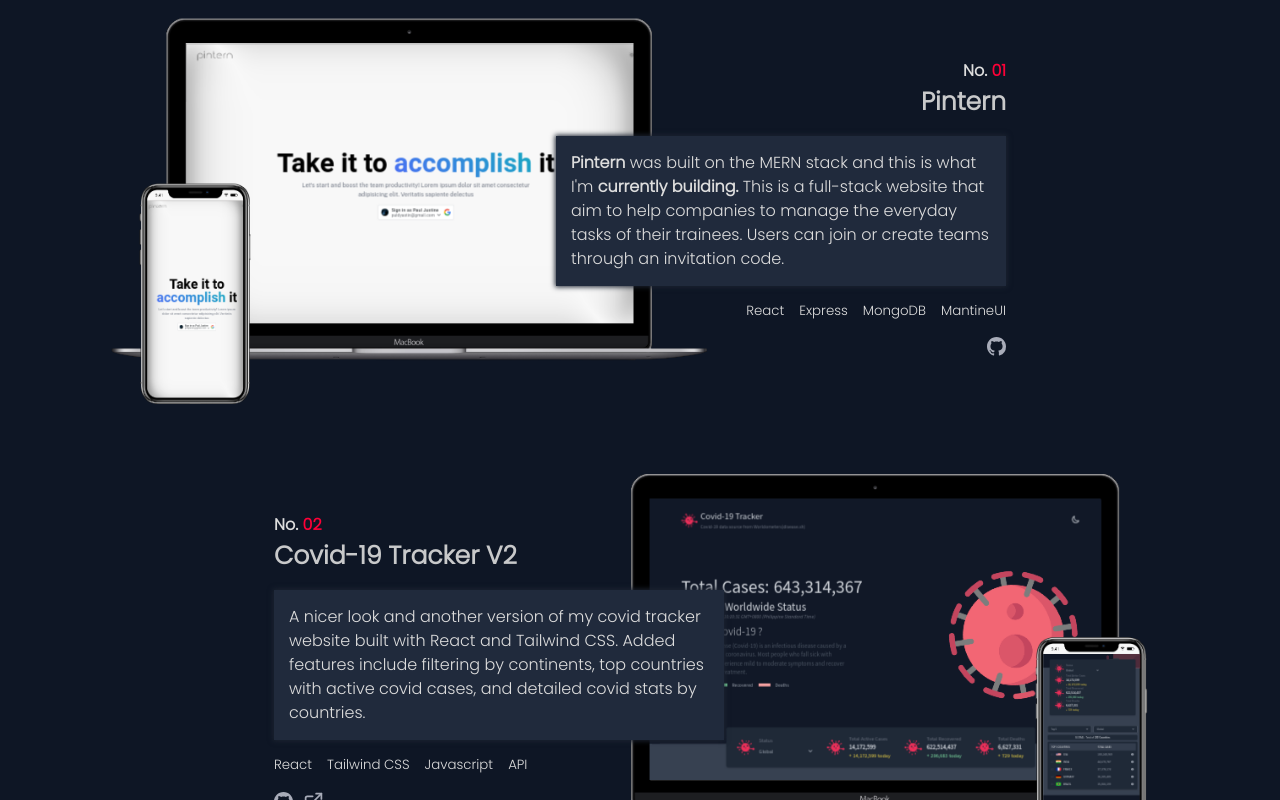
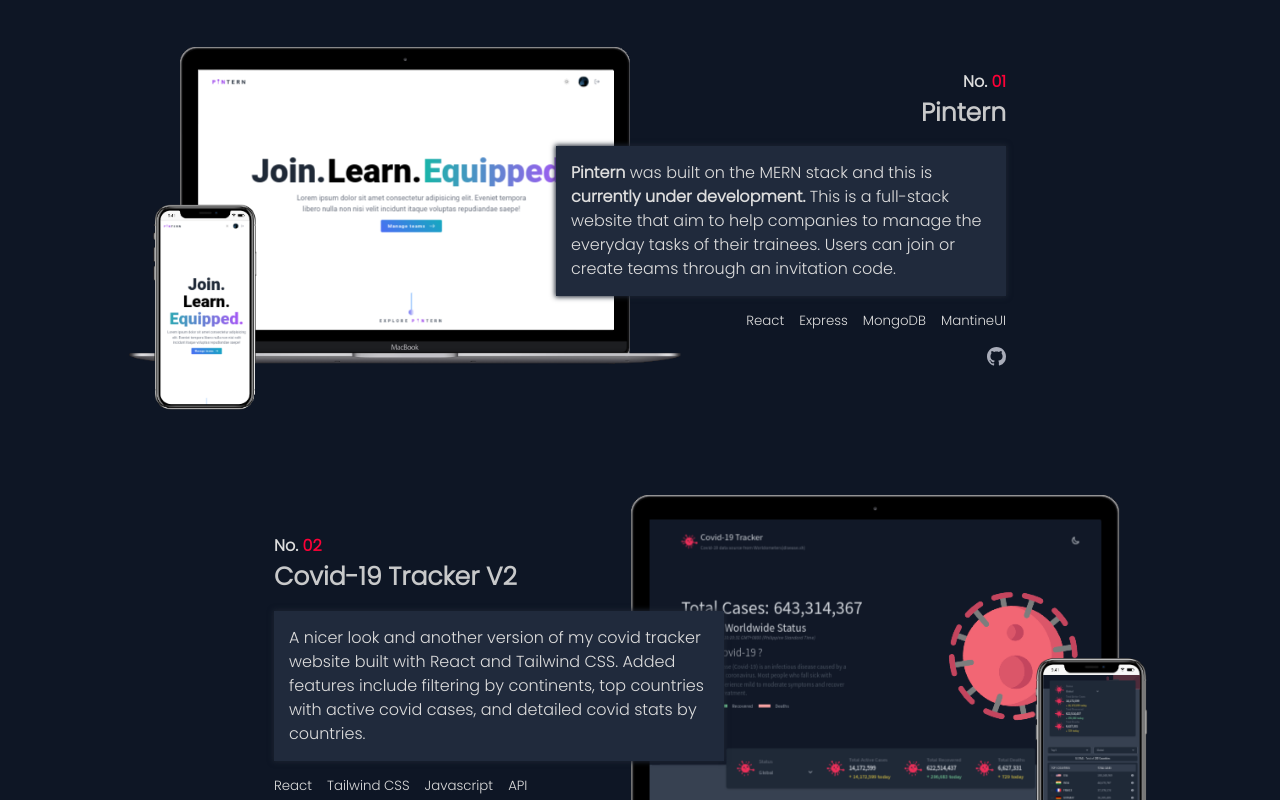
Before and after one commit to PaulPintang/Portfolio, a React (Create React App) app: page / in a window 1280 px wide. Shown: the part 1868-2668 px from the top of the page. Built offline with nearby package versions, Linux system fonts and the light colour scheme.

Commit message:
UI: pintern mockup

```diff
--- a/src/components/Projects/index.jsx
+++ b/src/components/Projects/index.jsx
@@ -9,7 +9,7 @@ import {
   Description,
   LinkToProject,
 } from "./Projects.styled";
-import img1 from "../../assets/img/projects/1.png";
+import img1 from "../../assets/img/projects/01.png";
 import img2 from "../../assets/img/projects/2.png";
 import img3 from "../../assets/img/projects/3.png";
 import img4 from "../../assets/img/projects/4.png";
@@ -46,11 +46,11 @@ const Projects = () => {
 
             <Description>
               <p>
-                <b>Pintern</b> was built on the MERN stack and this is what I'm
-                <b> currently building.</b> This is a full-stack website that
-                aim to help companies to manage the everyday tasks of their
-                trainees. Users can join or create teams through an invitation
-                code.
+                <b>Pintern</b> was built on the MERN stack and this is
+                <b> currently under development.</b> This is a full-stack
+                website that aim to help companies to manage the everyday tasks
+                of their trainees. Users can join or create teams through an
+                invitation code.
               </p>
             </Description>
 
```
Also changed, not shown: src/assets/img/projects/01.png (added), src/assets/img/projects/1.png (deleted).
